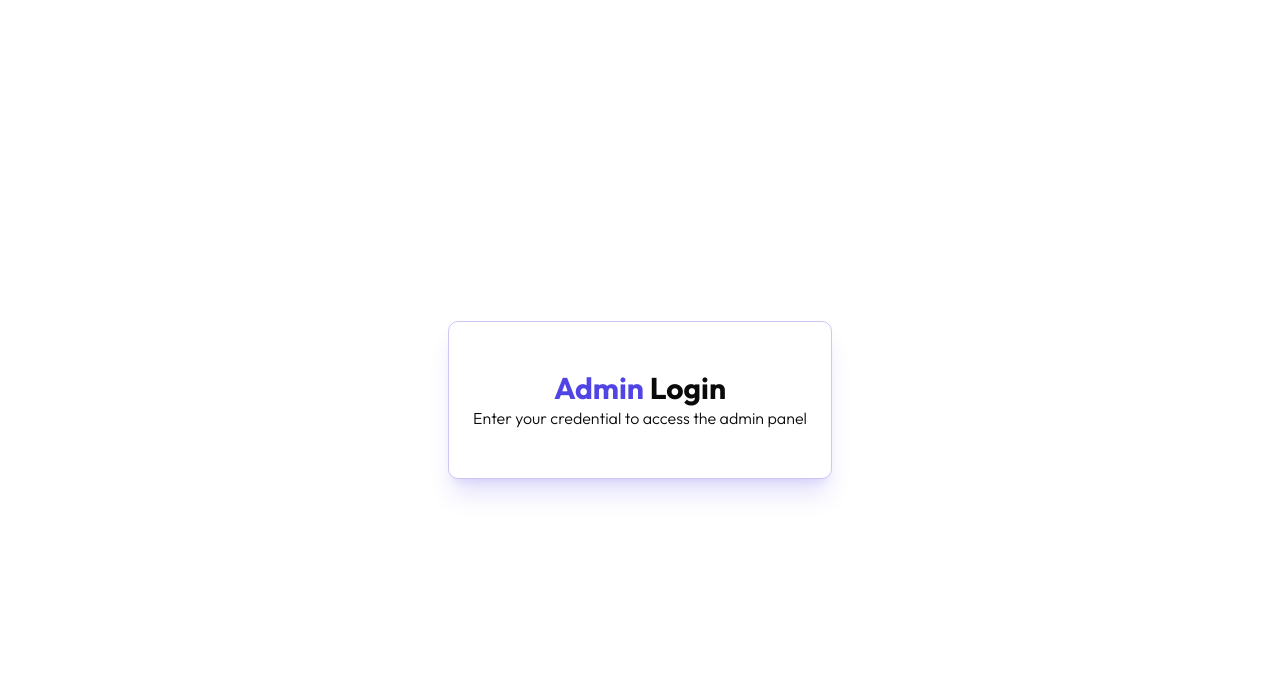
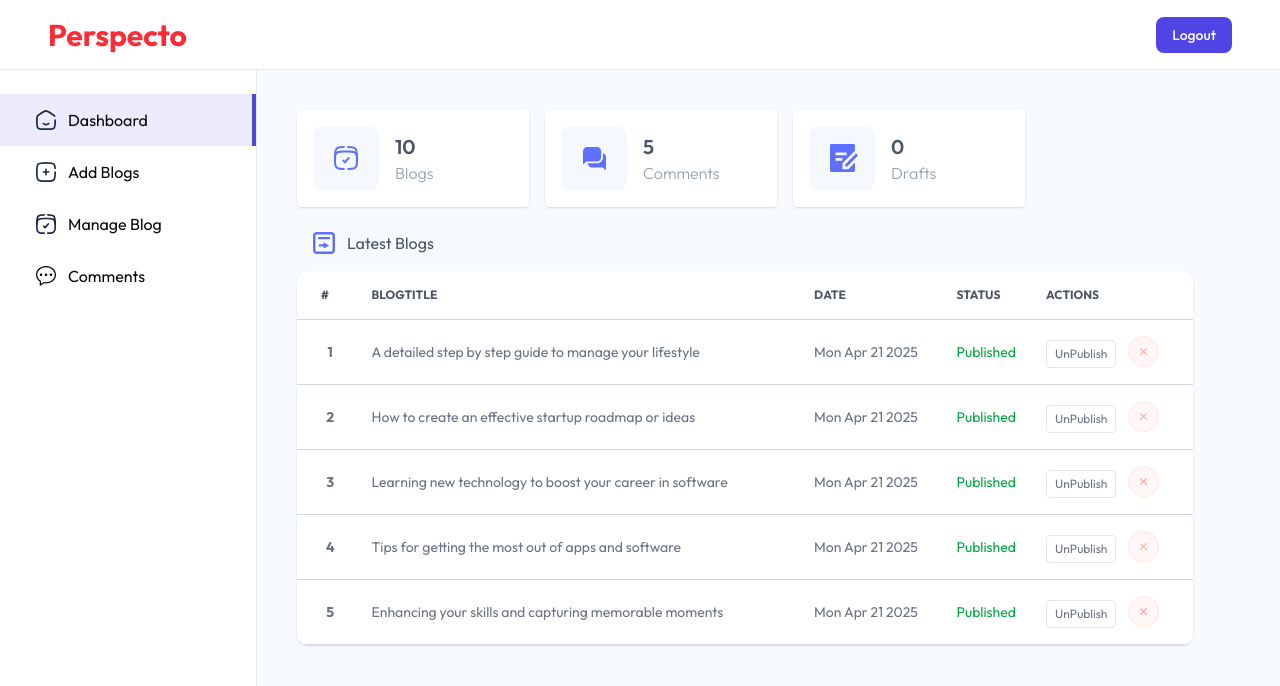
Before and after one commit to Kiruthicksan/Perspecto, a React (Vite) app in the folder frontend/: page /admin in a window 1280 px wide. Shown: the top 686 px of the page. Built offline with nearby package versions, Linux system fonts and the light colour scheme.

Commit message:
Finished admin dashboard

```diff
--- a/frontend/package.json
+++ b/frontend/package.json
@@ -10,6 +10,7 @@
     "preview": "vite preview"
   },
   "dependencies": {
+    "@radix-ui/react-label": "^2.1.7",
     "@radix-ui/react-slot": "^1.2.3",
     "@tailwindcss/vite": "^4.1.16",
     "axios": "^1.13.0",
--- a/frontend/src/App.tsx
+++ b/frontend/src/App.tsx
@@ -15,7 +15,7 @@ const App = () => {
         <Routes>
           <Route path="/" element={<Home />}></Route>
           <Route path="/blog/:id" element={<BlogPage />} />
-          <Route path="/admin" element={false ?  <Layout /> : <Login />}>
+          <Route path="/admin" element={true ?  <Layout /> : <Login />}>
             <Route index element={<Dashbord />} />
             <Route path="addBlog" element={<AddBlog />} />
             <Route path="listBlog" element={<ListBlog />} />
--- a/frontend/src/components/Admin/Login.tsx
+++ b/frontend/src/components/Admin/Login.tsx
@@ -1,6 +1,18 @@
 import type React from "react";
+import { Button } from "../ui/button";
+import { useState } from "react";
 
 const Login = () => {
+  const [formData, setFormData] = useState({
+    email: "",
+    password: "",
+  });
+
+  const handleChange = (e: React.ChangeEvent<HTMLInputElement>) => {
+    const { name, value } = e.target;
+    setFormData((prev) => ({ ...prev, [name]: value }));
+  };
+
   const handleSubmit = (e: React.FormEvent) => {
     e.preventDefault();
 
@@ -19,10 +31,39 @@ const Login = () => {
               Enter your credential to access the admin panel
             </p>
           </div>
-          <form onClick={handleSubmit}>
-            <div>
-
+          <form
+            onClick={handleSubmit}
+            className="mt-6 w-full sm:max-w-md text-gray-600"
+          >
+            <div className="flex flex-col">
+              <label>Email</label>
+              <input
+                type="email"
+                name="email"
+                required
+                aria-required
+                placeholder="Email"
+                className="border-b-2 border-gray-300 mb-6 outline-none p-2"
+                value={formData.email}
+                onChange={handleChange}
+              />
             </div>
+            <div className="flex flex-col">
+              <label>Password</label>
+              <input
+                type="password"
+                name="password"
+                required
+                aria-required
+                placeholder="Password"
+                className="border-b-2 border-gray-300 mb-6 outline-none p-2"
+                value={formData.password}
+                onChange={handleChange}
+              />
+            </div>
+            <Button type="submit" className="w-full">
+              Login
+            </Button>
           </form>
         </div>
       </div>
--- /dev/null
+++ b/frontend/src/components/Admin/TableData.tsx
@@ -0,0 +1,30 @@
+import { assets } from "@/assets/assets";
+import type { BlogData } from "@/pages/BlogPage";
+
+
+
+const TableData = ({ blog, fetchBlogs, index } : {index : number, blog : BlogData, fetchBlogs : () => void}) => {
+  const { title, createdAt, isPublished } = blog;
+  const blogDate = new Date(createdAt);
+  return (
+    <tr className="border-y border-gray-300">
+      <th className="px-2 py-4">{index}</th>
+      <td className="p-2 py-4">{title}</td>
+      <td className="p-2 py-4 max-sm:hidden">{blogDate.toDateString()}</td>
+      <td className="p-2 py-4 max-sm:hidden">
+        <p
+          className={`${
+            isPublished ? "text-green-600" : "text-orange-700"
+          }`}
+        >
+          {isPublished ? "Published" : "UnPublished"}
+        </p>
+      </td>
+      <td className="px-2 py-4 flex text-xs gap-3">
+        <button className="border px-2 py-0.5 mt-1 rounded cursor-pointer" > {isPublished ? "UnPublish" : "Publish"}</button>
+        <img src= {assets.cross_icon} alt="" className="w-8 hover:scale-110 transition-all cursor-pointer" />
+      </td>
+    </tr>
+  );
+};
+export default TableData;
--- /dev/null
+++ b/frontend/src/components/ui/label.tsx
@@ -0,0 +1,22 @@
+import * as React from "react"
+import * as LabelPrimitive from "@radix-ui/react-label"
+
+import { cn } from "@/lib/utils"
+
+function Label({
+  className,
+  ...props
+}: React.ComponentProps<typeof LabelPrimitive.Root>) {
+  return (
+    <LabelPrimitive.Root
+      data-slot="label"
+      className={cn(
+        "flex items-center gap-2 text-sm leading-none font-medium select-none group-data-[disabled=true]:pointer-events-none group-data-[disabled=true]:opacity-50 peer-disabled:cursor-not-allowed peer-disabled:opacity-50",
+        className
+      )}
+      {...props}
+    />
+  )
+}
+
+export { Label }
--- a/frontend/src/pages/Admin/AddBlog.tsx
+++ b/frontend/src/pages/Admin/AddBlog.tsx
@@ -1,6 +1,8 @@
 const AddBlog = () => {
   return (
-    <div>AddBlog</div>
+    <div>
+
+    </div>
   )
 }
 export default AddBlog
--- a/frontend/src/pages/Admin/Dashbord.tsx
+++ b/frontend/src/pages/Admin/Dashbord.tsx
@@ -1,6 +1,90 @@
+import { assets, dashboard_data } from "@/assets/assets"
+import { useEffect, useState } from "react"
+import type { BlogData } from "../BlogPage"
+import TableData from "@/components/Admin/TableData"
+
+
+interface DashboardData{
+  blogs : number
+  comments : number
+  drafts : number
+  recentBlogs : BlogData[]
+}
 const Dashbord = () => {
+
+
+  const [dashboardData, setDashboardData] = useState<DashboardData>({
+    blogs : 0,
+    comments : 0,
+    drafts : 0,
+    recentBlogs  : []
+  })
+
+  const fetchDasboardData = () => {
+    setDashboardData(dashboard_data)
+  }
+
+  // useeffect for mounting on component load
+
+  useEffect(() => {
+    fetchDasboardData()
+  },[])
+
   return (
-    <div></div>
+    <div className="flex-1 p-4 md:p-10 bg-blue-50/50">
+      <div className="flex gap-4 flex-wrap" >
+        <div className="flex items-center gap-4 bg-white p-4 min-w-58 rounded shadow cursor-pointer hover:scale-105 transition-all">
+          <img src= {assets.dashboard_icon_1}  />
+          <div>
+            <p className="text-xl font-semibold text-gray-600" >{dashboardData.blogs}</p>
+            <p className="text-gray-400 font-light" >Blogs</p>
+          </div>
+        </div>
+
+        <div className="flex items-center gap-4 bg-white p-4 min-w-58 rounded shadow cursor-pointer hover:scale-105 transition-all">
+          <img src= {assets.dashboard_icon_2}  />
+          <div>
+            <p className="text-xl font-semibold text-gray-600" >{dashboardData.comments}</p>
+            <p className="text-gray-400 font-light" >Comments</p>
+          </div>
+        </div>
+
+        <div className="flex items-center gap-4 bg-white p-4 min-w-58 rounded shadow cursor-pointer hover:scale-105 transition-all">
+          <img src= {assets.dashboard_icon_3}  />
+          <div>
+            <p className="text-xl font-semibold text-gray-600" >{dashboardData.drafts}</p>
+            <p className="text-gray-400 font-light" >Drafts</p>
+          </div>
+        </div>
+
+
+      </div>
+      <div>
+        <div className="flex items-center gap-3 mt-6 m-4 text-gray-600" >
+          <img src= {assets.dashboard_icon_4} alt="dasbordicon" />
+          <p>Latest Blogs</p>
+        </div>
+
+        <div className="relative max-w-4xl overflow-x-auto  shadow rounded-lg scrollbar-hide bg-white">
+          <table className="w-full text-sm text-gray-500" >
+            <thead className="text-xs text-gray-600 text-left uppercase" >
+              <tr>
+                <th scope="col" className="px-2 py-4 xl:px-6 ">#</th>
+                <th scope="col" className="px-2 py-4 ">BlogTitle</th>
+                <th scope="col" className="px-2 py-4 max-sm:hidden  ">Date</th>
+                <th scope="col" className="px-2 py-4  max-sm:hidden">Status</th>
+                <th scope="col" className="px-2 py-4 ">Actions</th>
+              </tr>
+            </thead>
+            <tbody>
+              {dashboardData.recentBlogs.map((recentBlog, index) => (
+                  <TableData key={recentBlog._id} blog={recentBlog} fetchBlogs={fetchDasboardData} index={index + 1}/>
+              ))}
+            </tbody>
+          </table>
+        </div>
+      </div>
+    </div>
   )
 }
 export default Dashbord
--- a/frontend/src/pages/BlogPage.tsx
+++ b/frontend/src/pages/BlogPage.tsx
@@ -18,6 +18,7 @@ export interface BlogData {
   _id: string;
   createdAt: string;
   subTitle: string;
+  isPublished : boolean
 }
 
 export interface CommentsData {
```
Also changed, not shown: 1 other file (tests, documents, lock files or other folders).
